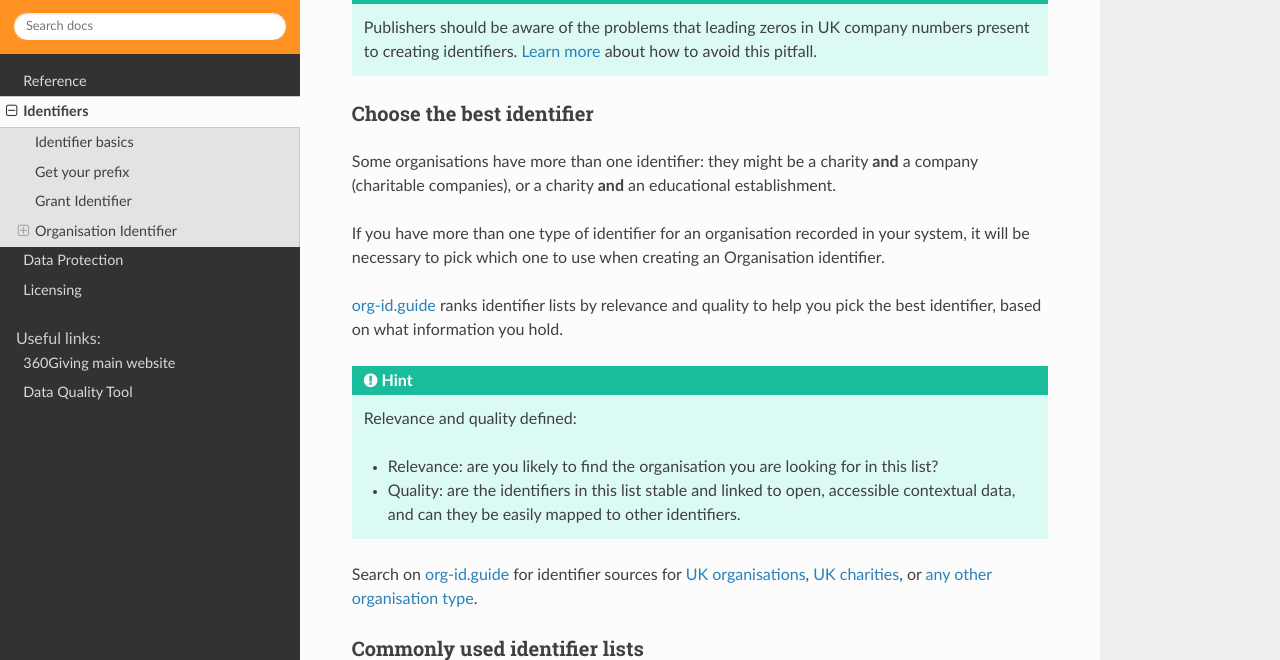
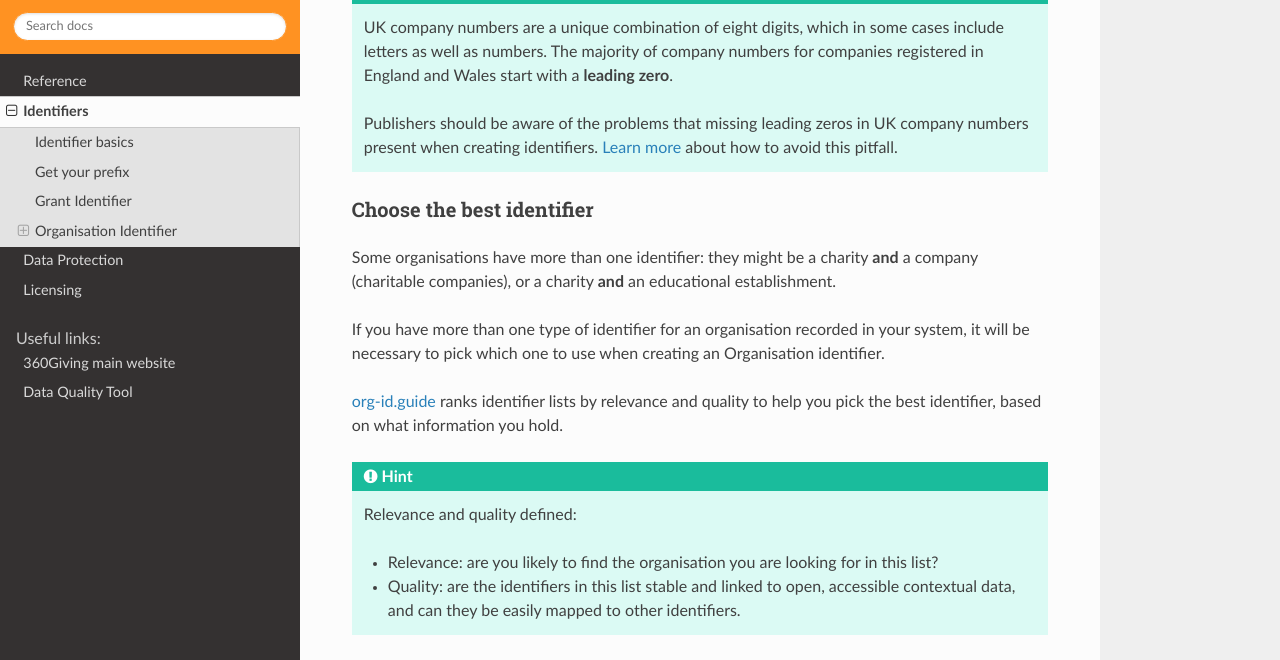
Before and after one commit to ThreeSixtyGiving/standard, a Sphinx documentation site: the page built from documentation/identifiers.md, in a window 1280 px wide and 900 px high, scrolled down 2499 px, cut to the strip 240-900 px from the top of the window. Built offline with Sphinx 7.4.7 and the Read the Docs theme 2.0.0, drawn with Linux system fonts in a browser that asks for light colours.

Commit message:
more informative hint

`````diff
--- a/documentation/identifiers.md
+++ b/documentation/identifiers.md
@@ -114,7 +114,9 @@ In 360Giving data we ask publishers to use a list code prefix taken from the [or
 ````eval_rst
 .. hint::
 
-  Publishers should be aware of the problems that leading zeros in UK company numbers present to creating identifiers. `Learn more`__ about how to avoid this pitfall.
+  UK company numbers are a unique combination of eight digits, which in some cases include letters as well as numbers. The majority of company numbers for companies registered in England and Wales start with a **leading zero**.
+
+  Publishers should be aware of the problems that missing leading zeros in UK company numbers present when creating identifiers. `Learn more`__ about how to avoid this pitfall.
 .. __: https://www.threesixtygiving.org/support/company-numbers/
 
 ````
`````
